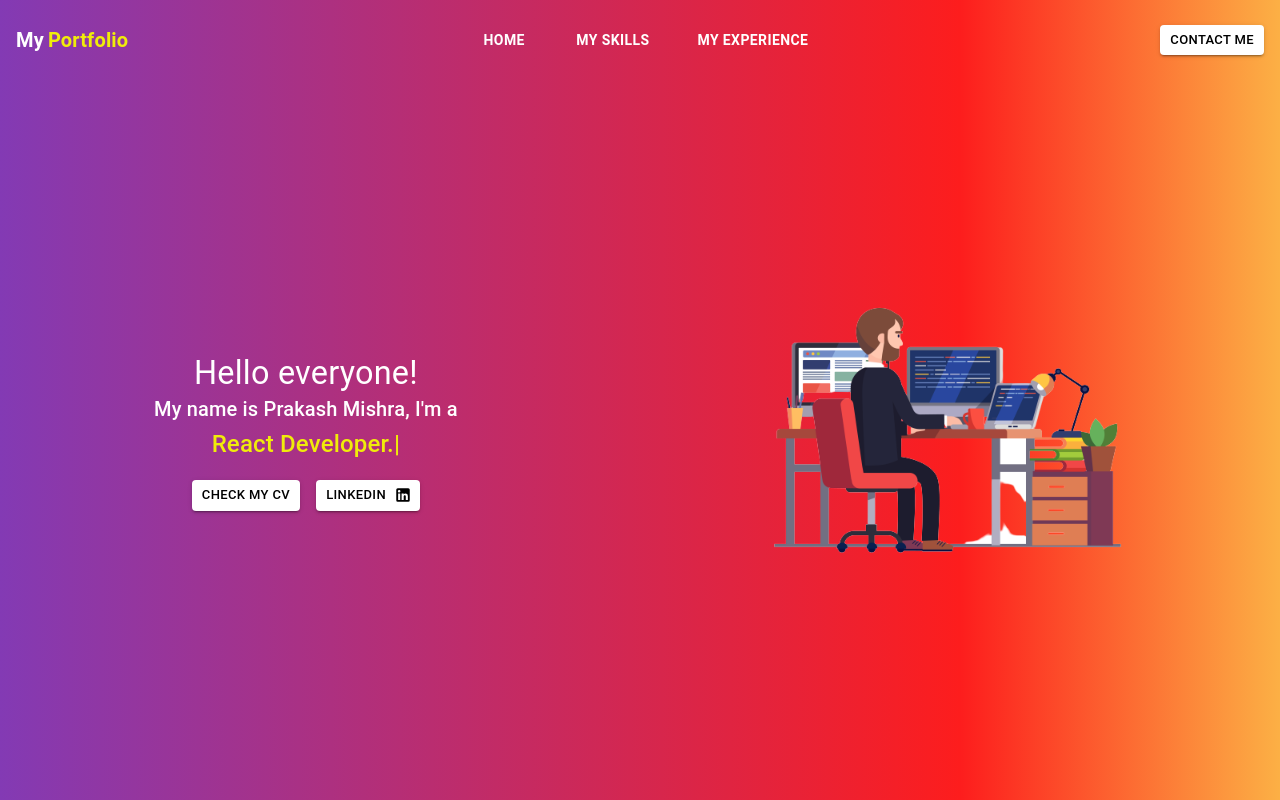
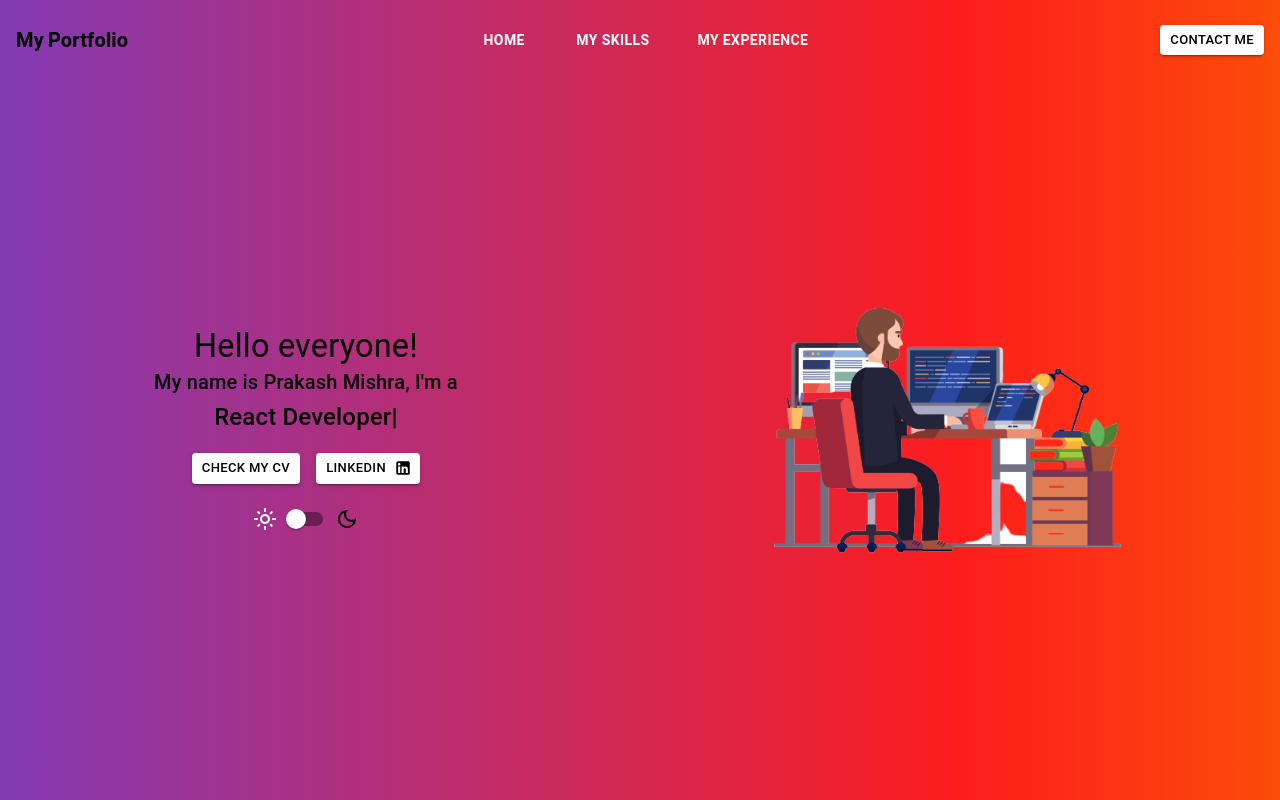
Before and after one commit to prakashmishra1234/MyPortfolio, a React (Create React App) app: page / in a window 1280 px wide. Built offline with nearby package versions, Linux system fonts and the light colour scheme; a web font is replaced by a local one.

Commit message:
added theme button

```diff
--- a/src/Components/Common/Navbar.tsx
+++ b/src/Components/Common/Navbar.tsx
@@ -1,15 +1,9 @@
 import React from "react";
-import {
-  Box,
-  Typography,
-  Menu,
-  MenuItem,
-  IconButton,
-  Button,
-} from "@mui/material";
+import { Box, Menu, MenuItem, IconButton, Button } from "@mui/material";
 import ListOutlinedIcon from "@mui/icons-material/ListOutlined";
 import { Link, useNavigate } from "react-router-dom";
 import { AuthContext, Imodal } from "../../Store";
+import { CustomTypo } from "../../Theme";
 
 const Navbar = () => {
   const [openMenu, setOpenMenu] = React.useState<boolean>(false);
@@ -41,7 +35,7 @@ const Navbar = () => {
       }}
     >
       <Box sx={{ display: { md: "none", xs: "flex" } }}>
-        <IconButton color="primary" onClick={() => setOpenMenu(true)}>
+        <IconButton onClick={() => setOpenMenu(true)}>
           <ListOutlinedIcon sx={{ cursor: "pointer", fontSize: "2rem" }} />
         </IconButton>
 
@@ -61,19 +55,19 @@ const Navbar = () => {
           onClose={() => setOpenMenu(false)}
         >
           <MenuItem onClick={() => navigateRoute("/")}>
-            <Typography textAlign="center" sx={{ marginLeft: "1rem" }}>
+            <CustomTypo textAlign="center" sx={{ marginLeft: "1rem" }}>
               Home
-            </Typography>
+            </CustomTypo>
           </MenuItem>
           <MenuItem onClick={() => navigateRoute("/skills")}>
-            <Typography textAlign="center" sx={{ marginLeft: "1rem" }}>
+            <CustomTypo textAlign="center" sx={{ marginLeft: "1rem" }}>
               My skills
-            </Typography>
+            </CustomTypo>
           </MenuItem>
           <MenuItem onClick={() => navigateRoute("/experience")}>
-            <Typography textAlign="center" sx={{ marginLeft: "1rem" }}>
+            <CustomTypo textAlign="center" sx={{ marginLeft: "1rem" }}>
               My Experience
-            </Typography>
+            </CustomTypo>
           </MenuItem>
           <MenuItem
             onClick={() => {
@@ -85,33 +79,31 @@ const Navbar = () => {
               setOpenMenu(false);
             }}
           >
-            <Typography textAlign="center" sx={{ marginLeft: "1rem" }}>
+            <CustomTypo textAlign="center" sx={{ marginLeft: "1rem" }}>
               Contact Me
-            </Typography>
+            </CustomTypo>
           </MenuItem>
         </Menu>
       </Box>
       <Box>
-        <Typography
+        <CustomTypo
           variant="h6"
-          color="primary"
           style={{
             fontWeight: "700",
             display: "inline",
           }}
         >
           My
-        </Typography>{" "}
-        <Typography
+        </CustomTypo>{" "}
+        <CustomTypo
           variant="h6"
-          color="secondary"
           style={{
             fontWeight: "700",
             display: "inline",
           }}
         >
           Portfolio
-        </Typography>
+        </CustomTypo>
       </Box>
 
       <Box
@@ -121,21 +113,18 @@ const Navbar = () => {
         }}
       >
         <Button
-          color="primary"
           sx={{ margin: "0 1rem", fontWeight: "600" }}
           onClick={() => navigateRoute("/")}
         >
           Home
         </Button>
         <Button
-          color="primary"
           sx={{ margin: "0 1rem", fontWeight: "600" }}
           onClick={() => navigateRoute("/skills")}
         >
           My skills
         </Button>
         <Button
-          color="primary"
           sx={{ margin: "0 1rem", fontWeight: "600" }}
           onClick={() => navigateRoute("/experience")}
         >
--- a/src/Components/Home.tsx
+++ b/src/Components/Home.tsx
@@ -1,8 +1,24 @@
-import { Box, Typography, Button, Paper } from "@mui/material";
+import React from "react";
+import { Box, Button } from "@mui/material";
 import LinkedInIcon from "@mui/icons-material/LinkedIn";
 import { TypeAnimation } from "react-type-animation";
+import { CustomThemeSwitch, CustomTypo } from "../Theme";
+import DarkModeOutlinedIcon from "@mui/icons-material/DarkModeOutlined";
+import LightModeOutlinedIcon from "@mui/icons-material/LightModeOutlined";
 
 const Home = () => {
+  const [theme, setTheme] = React.useState<string>("light");
+
+  React.useEffect(() => {
+    const data = JSON.parse(localStorage.getItem("myportfolio")!);
+    setTheme(data?.theme ?? "light");
+  }, []);
+
+  const changeTheme = (value: string): void => {
+    localStorage.setItem("myportfolio", JSON.stringify({ theme: value }));
+    window.location.reload();
+  };
+
   const LinkedinUrl: string = "https://www.linkedin.com/in/prakashmishra1234/";
   const ResumeURL: string = "/dummy.pdf";
 
@@ -16,13 +32,10 @@ const Home = () => {
         padding: "20px",
       }}
     >
-      <Typography variant="h4" color="primary">
-        Hello everyone!
-      </Typography>
+      <CustomTypo variant="h4">Hello everyone!</CustomTypo>
       <Box sx={{ display: "inline", textAlign: "center" }}>
-        <Typography
+        <CustomTypo
           variant="h6"
-          color="primary"
           fontSize="1.5rem"
           sx={{
             display: "flex",
@@ -32,33 +45,32 @@ const Home = () => {
           My name is Prakash Mishra, I'm a{" "}
           <TypeAnimation
             sequence={[
-              "Software Engineer.",
+              "Software Engineer",
               1000,
-              "React Developer.",
+              "React Developer",
               1000,
-              "Javascript Developer.",
+              "Javascript Developer",
               1000,
-              "Nodejs Developer.",
+              "Nodejs Developer",
               1000,
-              "Android Developer.",
+              "Android Developer",
               1000,
             ]}
             wrapper="span"
             speed={25}
             style={{
               fontSize: "1.5rem",
-              color: "#f0ec0a",
+              color: "inherit",
             }}
             repeat={Infinity}
           />
-        </Typography>
+        </CustomTypo>
       </Box>
 
       <Box sx={{ display: "flex", paddingTop: "1rem" }}>
         <Button
           variant="contained"
           size="small"
-          color="primary"
           onClick={(e) => {
             window.open(ResumeURL, "_blank");
           }}
@@ -69,7 +81,6 @@ const Home = () => {
           href={LinkedinUrl}
           size="small"
           target="_blank"
-          color="primary"
           variant="contained"
           endIcon={<LinkedInIcon />}
           sx={{
@@ -79,6 +90,28 @@ const Home = () => {
           Linkedin
         </Button>
       </Box>
+      <Box
+        sx={{
+          display: "flex",
+          justifyContent: "center",
+          alignItems: "center",
+          paddingTop: "1rem",
+        }}
+      >
+        <LightModeOutlinedIcon sx={{ color: "#fff" }} />
+        <CustomThemeSwitch
+          sx={{}}
+          onChange={() => {
+            if (theme === "light") {
+              changeTheme("dark");
+            } else {
+              changeTheme("light");
+            }
+          }}
+          checked={theme === "light" ? false : true}
+        />
+        <DarkModeOutlinedIcon />
+      </Box>
     </Box>
   );
 
@@ -86,7 +119,7 @@ const Home = () => {
     <Box
       component="img"
       sx={{
-        transition: "all 0.3s",
+        transition: "all 1.5s",
         height: { md: 400, xs: 350 },
         width: { md: 400, xs: 350 },
         "&:hover": {
--- a/src/Components/Main.tsx
+++ b/src/Components/Main.tsx
@@ -3,15 +3,11 @@ import React from "react";
 import { Outlet } from "react-router-dom";
 import Navbar from "./Common/Navbar";
 import CustomModal from "./Common/CustomModal";
+import { CustomBox } from "../Theme";
 
 const Main = () => {
   return (
-    <Box
-      sx={{
-        height: "100%",
-        width: "100%",
-      }}
-    >
+    <CustomBox>
       <CustomModal />
       <Box sx={{ height: "4rem" }}>
         <Navbar />
@@ -20,7 +16,7 @@ const Main = () => {
       <Box sx={{ height: "calc(100% - 4rem)", overflowY: "auto" }}>
         <Outlet />
       </Box>
-    </Box>
+    </CustomBox>
   );
 };
 
--- a/src/Components/MySkills.tsx
+++ b/src/Components/MySkills.tsx
@@ -1,52 +1,64 @@
 import { Box, Typography, Paper, Grow } from "@mui/material";
 import React from "react";
 import { TypeAnimation } from "react-type-animation";
+import { CustomTypo } from "../Theme";
 
 interface SkillsData {
   name: string;
   logo: string;
+  link: string;
 }
 
 const data: SkillsData[] = [
   {
     name: "React",
     logo: "/React.png",
+    link: "",
   },
   {
     name: "Ionic",
     logo: "/Ionic.png",
+    link: "",
   },
   {
     name: "Nodejs",
     logo: "/Node.png",
+    link: "",
   },
   {
     name: "Typescript",
     logo: "/TypeScript.svg",
+    link: "",
   },
   {
     name: "Javascript",
     logo: "/JavaScript.png",
+    link: "",
   },
   {
     name: "Bootstrap",
     logo: "/Bootstrap.png",
+    link: "",
   },
   {
     name: "Java",
     logo: "/Java.png",
+    link: "",
   },
   {
     name: "Android",
     logo: "/android.png",
+    link: "",
   },
   {
     name: "CSS",
     logo: "/CSS.png",
+    link: "",
   },
   {
     name: "HTML",
     logo: "/HTML.png",
+    link: "",
   },
 ];
 
@@ -62,28 +74,26 @@ const MySkills = () => {
         width: "100%",
       }}
     >
-      <Typography
+      <CustomTypo
         variant="h6"
-        color="secondary"
         sx={{
           fontWeight: "700",
         }}
       >
         <Typography
           component="span"
-          color="primary"
           sx={{
-            fontWeight: "700",
+            fontWeight: "600",
+            color: "inherit",
             fontSize: "inherit",
           }}
         >
           My
         </Typography>{" "}
         Skills
-      </Typography>
-      <Typography
+      </CustomTypo>
+      <CustomTypo
         variant="h6"
-        color="primary"
         fontSize="1.5rem"
         sx={{
           display: "flex",
@@ -109,12 +119,11 @@ const MySkills = () => {
           speed={25}
           style={{
             fontSize: "1.5rem",
-            color: "#f0ec0a",
             marginTop: "1rem",
           }}
           repeat={Infinity}
         />
-      </Typography>
+      </CustomTypo>
 
       <Box
         sx={{
@@ -143,11 +152,17 @@ const MySkills = () => {
                     height: 70,
                     width: 70,
                     padding: "1rem",
+                    transition: "all 1.5s",
+                    "&:hover": {
+                      md: {
+                        transform: "scale(1.3)",
+                      },
+                    },
                   }}
                   alt={item.name}
                   src={item.logo}
                 />
-                <Typography fontWeight="700">{item.name}</Typography>
+                <CustomTypo fontWeight="700">{item.name}</CustomTypo>
               </Paper>
             </Grow>
           );
--- a/src/Theme.tsx
+++ b/src/Theme.tsx
@@ -1,10 +1,17 @@
+import { Box, Switch, Typography } from "@mui/material";
 import { createTheme, responsiveFontSizes } from "@mui/material/styles";
+import { styled } from "@mui/material/styles";
+
+const localStorageData = JSON.parse(localStorage.getItem("myportfolio")!);
+const themeValue = localStorageData?.theme ?? "light";
 
 const theme = createTheme({
   palette: {
+    mode: themeValue,
     primary: {
       main: "#fff",
-      dark: "#f00a12",
+      dark: "#000",
+      light: "#fff",
     },
     secondary: {
       main: "#f0ec0a",
@@ -40,7 +47,28 @@ const theme = createTheme({
         },
       },
     },
+    MuiTypography: {
+      styleOverrides: {},
+    },
   },
 });
 
+export const CustomBox = styled(Box)(({ theme }) => ({
+  height: "100%",
+  width: "100%",
+  background:
+    theme.palette.mode === "light"
+      ? "linear-gradient( 90deg, rgba(131, 58, 180, 1) 0%,  rgba(253, 29, 29, 1) 75%, rgba(252, 76, 9, 1) 100%)"
+      : "linear-gradient(90deg, rgba(35,34,36,1) 0%, rgba(51,47,47,1) 61%, rgba(116,115,113,1) 100%)",
+}));
+
+export const CustomThemeSwitch = styled(Switch)(({ theme }) => ({}));
+
+export const CustomTypo = styled(Typography)(({}) => ({
+  color:
+    theme.palette.mode === "dark"
+      ? theme.palette.primary.light
+      : theme.palette.primary.dark,
+}));
+
 export default responsiveFontSizes(theme);
--- a/src/index.css
+++ b/src/index.css
@@ -6,10 +6,4 @@ body,
   margin: 0;
   padding: 0;
   overflow: auto;
-  background: linear-gradient(
-    90deg,
-    rgba(131, 58, 180, 1) 0%,
-    rgba(253, 29, 29, 1) 75%,
-    rgba(252, 176, 69, 1) 100%
-  );
 }
```
